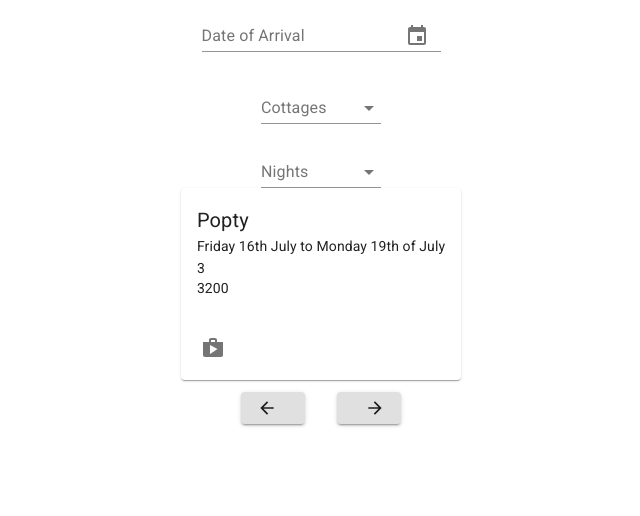
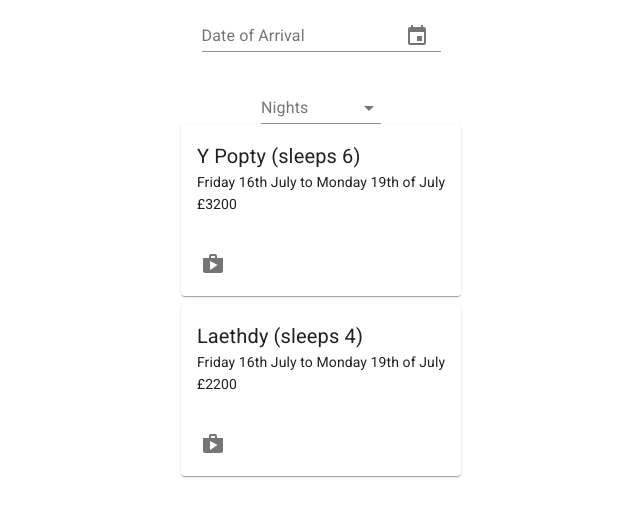
Before and after one commit to trickyBytes/accommodation-booking, a Next.js app: page / in a window 1280 px wide. Shown: the top 516 px of the page, without its empty margins (319-959 px from the left). Built offline with nearby package versions, Linux system fonts and the light colour scheme.

Commit message:
Update selection page to match requirements
Remove cottage choice, number of nights from cottage list,added sleeps to description

```diff
--- a/pages/index.tsx
+++ b/pages/index.tsx
@@ -1,10 +1,5 @@
 import React, { useState } from "react";
-import Link from "next/link";
-import Button from "@material-ui/core/Button";
 import { makeStyles } from "@material-ui/core/styles";
-import Icon from "@material-ui/core/Icon";
-import ArrowForwardIcon from "@material-ui/icons/ArrowForward";
-import ArrowBackIcon from "@material-ui/icons/ArrowBack";
 import ShopIcon from "@material-ui/icons/Shop";
 import {
   MuiPickersUtilsProvider,
@@ -30,12 +25,12 @@ import { GetStaticProps } from "next";
 import { InferGetStaticPropsType } from "next";
 
 interface Accomadation {
-  id: Number;
+  key: Number;
+  id: String;
   type: String;
   arrival: String;
   departure: String;
-  numberOfNights: Number;
-  priceInPence: Number;
+  priceInPence: Number
 }
 
 interface AvailableAccomadationList {
@@ -58,12 +53,20 @@ const useStyles = makeStyles((theme) => ({
 export const getStaticProps: GetStaticProps = async () => {
   const availableAccommadation: Accomadation[] = [
     {
-      id: 1,
-      type: "Popty",
+      key: 1,
+      id: "y-popty",
+      type: "Y Popty (sleeps 6)",
       arrival: "Friday 16th July",
       departure: "Monday 19th of July",
-      numberOfNights: 3,
       priceInPence: 3200.0,
+    },
+    {
+      key: 2,
+      id: "laethdy",
+      type: "Laethdy (sleeps 4)",
+      arrival: "Friday 16th July",
+      departure: "Monday 19th of July",
+      priceInPence: 2200.0,
     },
   ];
 
@@ -124,19 +127,6 @@ export default function Home({
             </MuiPickersUtilsProvider>
           </FormControl>
           <FormControl className={classes.formControl}>
-            <InputLabel id="accomodation-type-label">Cottages</InputLabel>
-            <Select
-              labelId="accomodation-type-label"
-              id="accomodation-type-select"
-              value={age}
-              onChange={handleChange}
-            >
-              <MenuItem value="{3}">LLaethdy</MenuItem>
-              <MenuItem value="{7}">Poppty</MenuItem>
-              <MenuItem value="{9}">Both</MenuItem>
-            </Select>
-          </FormControl>
-          <FormControl className={classes.formControl}>
             <InputLabel id="find-nights-label">Nights</InputLabel>
             <Select
               labelId="find-nights-label"
@@ -159,53 +149,25 @@ export default function Home({
           alignItems="center"
         >
           {availableAccommadation.map((accommadation: Accomadation) => (
-            <Grid item xs={3} key={accommadation.id}>
+            <Grid item xs={3} key={accommadation.key}>
               <Card>
                 <CardContent>
                   <Typography variant="h6">{accommadation.type}</Typography>
                   <Typography variant="subtitle2">
                     {accommadation.arrival} to {accommadation.departure}
                   </Typography>
-                  <Typography variant="body2">
-                    {accommadation.numberOfNights}
-                  </Typography>
                   <Typography variant="subtitle2">
-                    {accommadation.priceInPence}
+                    £{accommadation.priceInPence}
                   </Typography>
                 </CardContent>
                 <CardActions disableSpacing>
-                  <IconButton aria-label="Book Now" href={"/book/popty"}>
+                  <IconButton aria-label="Book Now" href={"/book/"+accommadation.id}>
                     <ShopIcon />
                   </IconButton>
                 </CardActions>
               </Card>
             </Grid>
           ))}
-
-          <Grid
-            container
-            spacing={2}
-            direction="row"
-            alignItems="center"
-            justifyContent="center"
-          >
-            <Grid item>
-              <Button
-                variant="contained"
-                color="default"
-                className={classes.button}
-                startIcon={<ArrowBackIcon />}
-              ></Button>
-            </Grid>
-            <Grid item>
-              <Button
-                variant="contained"
-                color="default"
-                className={classes.button}
-                endIcon={<ArrowForwardIcon />}
-              ></Button>
-            </Grid>
-          </Grid>
         </Grid>
       </Grid>
     </Container>
```
Also changed, not shown: pages/book/[property].tsx (+78 -3 lines).
